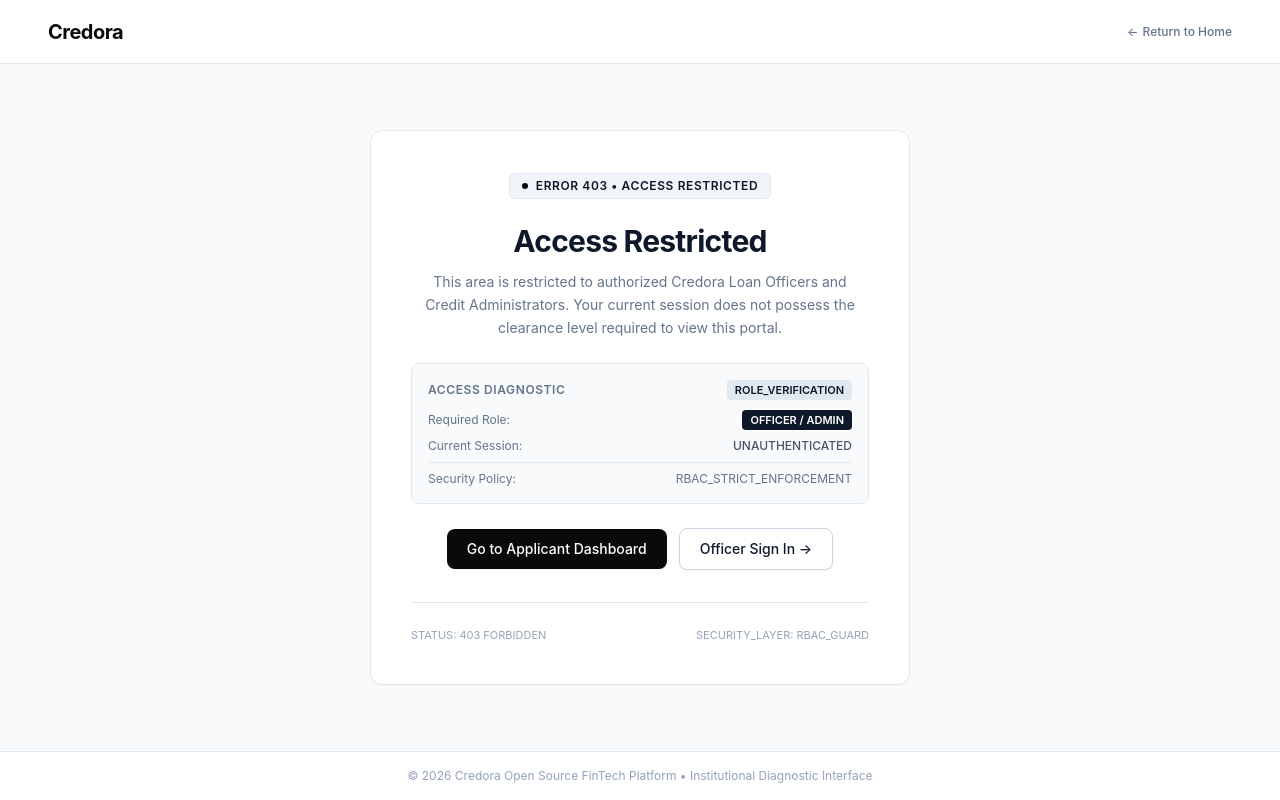
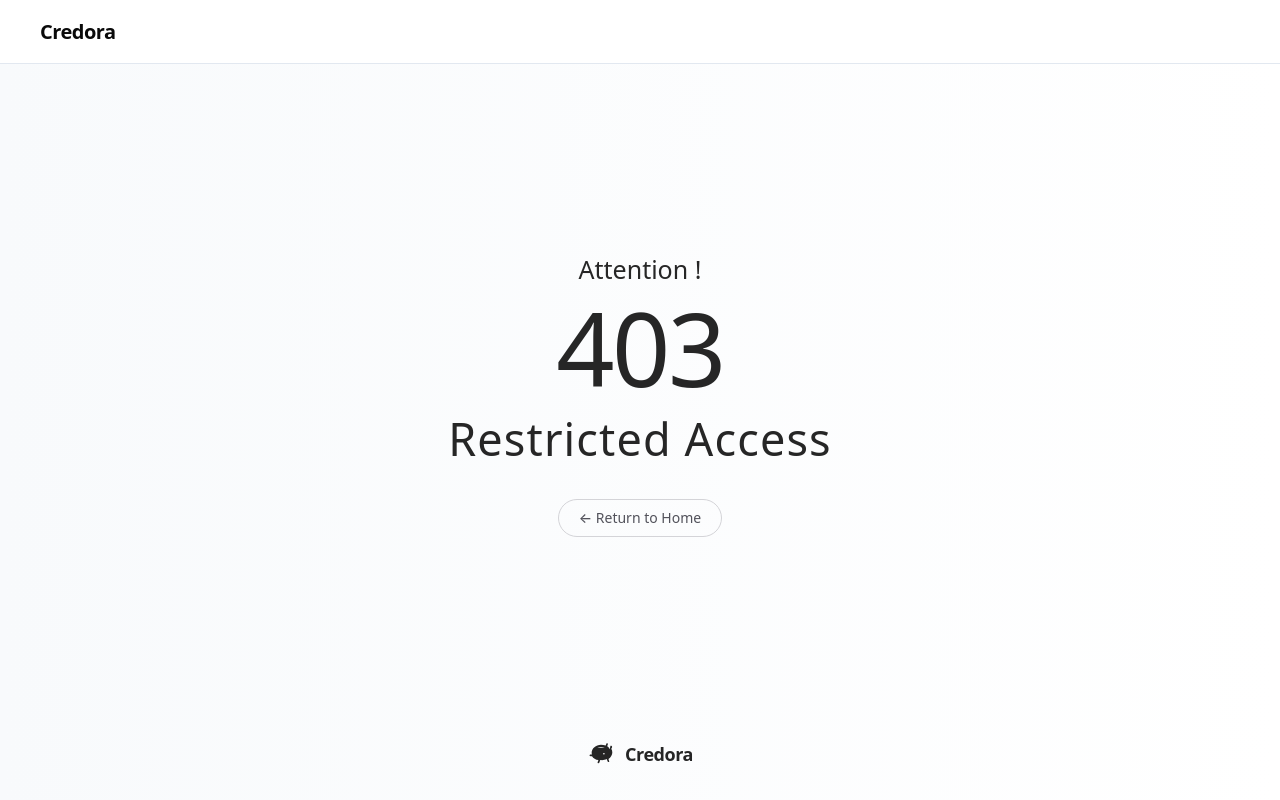
Before and after one commit to Team-Antimatr/Credora, a plain HTML site: page frontend/pages/errors/403.html in a window 1280 px wide. Drawn offline with nearby package versions, Linux system fonts and the light colour scheme; a web font is replaced by a local one.

Commit message:
fix(auth): normalize post-login redirect path and align 403/404 error pages with Figma design

```diff
--- a/frontend/pages/errors/403.html
+++ b/frontend/pages/errors/403.html
@@ -3,111 +3,65 @@
 <head>
   <meta charset="utf-8">
   <meta name="viewport" content="width=device-width, initial-scale=1.0">
-  <title>403 — Access Restricted | Credora</title>
-  <meta name="description" content="Access restricted to authorized Credora Loan Officers and Administrators.">
-  <meta name="keywords" content="Credora, Error 403, Access Restricted, FinTech, Security Policy">
+  <title>403 — Restricted Access | Credora</title>
   <link rel="preconnect" href="https://fonts.googleapis.com">
   <link rel="preconnect" href="https://fonts.gstatic.com" crossorigin="">
-  <link href="https://fonts.googleapis.com/css2?family=Google+Sans+Flex:wght@400;500;600;700&display=swap" rel="stylesheet">
+  <link href="https://fonts.googleapis.com/css2?family=Google+Sans+Flex:wght@300;400;500;600;700&display=swap" rel="stylesheet">
   <script src="https://cdn.tailwindcss.com"></script>
   <style>
     * {
-      font-family: 'Google Sans Flex', -apple-system, BlinkMacSystemFont, sans-serif !important;
+      font-family: 'Google Sans Flex', system-ui, -apple-system, sans-serif !important;
+    }
+    body {
+      background: linear-gradient(90deg, #F8FAFC 0%, #FFFFFF 100%);
+      color: #0A0A0A;
+      -webkit-font-smoothing: antialiased;
     }
   </style>
 </head>
-<body class="min-h-screen flex flex-col bg-[#F8FAFC] text-[#0F172A] antialiased">
+<body class="min-h-screen flex flex-col justify-between">
 
-  <!-- Minimal Top Header -->
-  <header class="w-full bg-white border-b border-[#E2E8F0] h-16 flex items-center px-6 lg:px-12 justify-between sticky top-0 z-30">
-    <a href="../../index.html" class="flex items-center gap-2 text-[#0A0A0A] hover:opacity-90 transition-opacity">
-      <span class="font-['Outfit'] font-bold text-xl tracking-tight text-[#0A0A0A]">Credora</span>
-    </a>
-    <a href="../../index.html" class="text-xs font-medium text-[#64748B] hover:text-[#0A0A0A] transition-colors flex items-center gap-1">
-      <span>←</span>
-      <span>Return to Home</span>
+  <!-- Header (Figma Node 587:270) -->
+  <header class="w-full bg-white border-b border-[#E2E8F0] h-16 flex items-center px-6 sm:px-10 sticky top-0 z-30">
+    <a href="../../index.html" class="flex items-center gap-2.5 text-[#0A0A0A] hover:opacity-90 transition-opacity">
+      <span class="font-bold text-xl tracking-tight text-[#0A0A0A]">Credora</span>
     </a>
   </header>
 
-  <!-- 403 Diagnostic Content -->
-  <main class="flex-1 flex items-center justify-center p-6">
-    <div class="w-full max-w-[540px] bg-white border border-[#E2E8F0] rounded-xl p-8 sm:p-10 text-center shadow-[0_1px_3px_rgba(0,0,0,0.02)]">
+  <!-- 403 Center Message (Figma Node 587:269) -->
+  <main class="flex-1 flex flex-col items-center justify-center text-center px-4 py-12">
+    <!-- Attention ! -->
+    <p class="text-[25px] font-medium text-black/85 leading-normal mb-1">
+      Attention !
+    </p>
 
-      <!-- Diagnostic Tag -->
-      <div class="inline-flex items-center gap-2 px-3 py-1 rounded-md bg-[#F1F5F9] border border-[#E2E8F0] mb-6">
-        <span class="w-1.5 h-1.5 rounded-full bg-[#0A0A0A]"></span>
-        <span class="font-['JetBrains_Mono'] text-xs font-semibold text-[#0F172A] tracking-wider uppercase">
-          ERROR 403 • ACCESS RESTRICTED
-        </span>
-      </div>
+    <!-- 403 -->
+    <h1 class="text-[96px] sm:text-[102px] font-medium text-black/85 leading-none tracking-tight my-1 select-none">
+      403
+    </h1>
 
-      <!-- Main Headline -->
-      <h1 class="font-['Outfit'] text-2xl sm:text-3xl font-bold text-[#0F172A] tracking-tight mb-3">
-        Access Restricted
-      </h1>
+    <!-- Restricted Access -->
+    <p class="text-[36px] sm:text-[45px] font-light text-black/85 leading-tight tracking-wide mt-2">
+      Restricted Access
+    </p>
 
-      <!-- Informative Subtext -->
-      <p class="text-sm text-[#64748B] leading-relaxed max-w-[440px] mx-auto mb-6">
-        This area is restricted to authorized Credora Loan Officers and Credit Administrators. Your current session does not possess the clearance level required to view this portal.
-      </p>
-
-      <!-- Monochrome Role Diagnostic Box -->
-      <div class="my-6 p-4 rounded-lg bg-[#F8FAFC] border border-[#E2E8F0] text-left">
-        <div class="flex items-center justify-between text-xs font-['JetBrains_Mono'] text-[#64748B] mb-2.5">
-          <span class="font-semibold uppercase tracking-wider">Access Diagnostic</span>
-          <span class="px-2 py-0.5 rounded bg-[#E2E8F0] text-[#0F172A] font-semibold text-[11px]">ROLE_VERIFICATION</span>
-        </div>
-        <div class="text-xs font-['JetBrains_Mono'] text-[#0F172A] space-y-2">
-          <div class="flex justify-between items-center">
-            <span class="text-[#64748B]">Required Role:</span>
-            <span class="font-semibold px-2 py-0.5 bg-[#0F172A] text-white rounded text-[11px]">OFFICER / ADMIN</span>
-          </div>
-          <div class="flex justify-between items-center">
-            <span class="text-[#64748B]">Current Session:</span>
-            <span class="font-medium text-[#475569] uppercase" id="currentSessionRole">APPLICANT</span>
-          </div>
-          <div class="flex justify-between items-center border-t border-[#E2E8F0] pt-2 mt-1">
-            <span class="text-[#64748B]">Security Policy:</span>
-            <span class="text-[#64748B]">RBAC_STRICT_ENFORCEMENT</span>
-          </div>
-        </div>
-      </div>
-
-      <!-- Recovery Actions -->
-      <div class="flex flex-col sm:flex-row items-center justify-center gap-3">
-        <a href="../app/dashboard.html" class="w-full sm:w-auto inline-flex items-center justify-center gap-2 px-5 py-2.5 bg-[#0A0A0A] hover:bg-[#1E293B] text-white text-sm font-medium rounded-lg transition-colors shadow-sm">
-          <span>Go to Applicant Dashboard</span>
-        </a>
-        <a href="../admin/admin-login.html" class="w-full sm:w-auto inline-flex items-center justify-center gap-2 px-5 py-2.5 bg-white hover:bg-[#F8FAFC] text-[#0F172A] border border-[#CBD5E1] text-sm font-medium rounded-lg transition-colors shadow-sm">
-          <span>Officer Sign In →</span>
-        </a>
-      </div>
-
-      <!-- System Diagnostic Metadata -->
-      <div class="mt-8 pt-6 border-t border-[#E2E8F0] flex items-center justify-between text-[11px] font-['JetBrains_Mono'] text-[#94A3B8]">
-        <span>STATUS: 403 FORBIDDEN</span>
-        <span>SECURITY_LAYER: RBAC_GUARD</span>
-      </div>
-
+    <!-- Subtle return link -->
+    <div class="mt-8">
+      <a href="../../index.html" class="inline-flex items-center gap-2 text-sm font-medium text-zinc-600 hover:text-black transition-colors border border-zinc-300 hover:border-black rounded-full px-5 py-2">
+        <span>← Return to Home</span>
+      </a>
     </div>
   </main>
 
-  <!-- Minimal Single-Line Footer -->
-  <footer class="w-full bg-white border-t border-[#E2E8F0] py-4 text-center">
-    <p class="text-xs text-[#94A3B8]">
-      © 2026 Credora Open Source FinTech Platform • Institutional Diagnostic Interface
-    </p>
+  <!-- Bottom Brand (Figma Node 587:274) -->
+  <footer class="w-full flex items-center justify-center pb-8 pt-4">
+    <a href="../../index.html" class="inline-flex items-center gap-2.5 opacity-85 hover:opacity-100 transition-opacity">
+      <svg class="w-7 h-7 text-black" viewBox="0 0 24 24" fill="currentColor">
+        <path d="M19.5 8c-.4-1.2-1.2-2.1-2.2-2.7l.6-1.6c.1-.4 0-.8-.4-.9-.4-.1-.8 0-.9.4l-.6 1.6C14.7 4.3 13.3 4 12 4c-4.4 0-8 3.1-8 7 0 .5.1 1 .2 1.4H3c-.4 0-.8.3-.8.7s.3.8.8.8h1.3c1.1 1.7 3.1 3 5.5 3.3l-.7 1.8c-.1.4 0 .8.4.9h.3c.3 0 .6-.2.7-.4l.9-2.3c.5 0 .9.1 1.4.1 1.5 0 2.9-.4 4.1-1l.8 2.1c.1.3.4.4.6.4h.3c.4-.1.6-.5.4-.9l-.6-1.6c2-1.3 3.3-3.3 3.3-5.5 0-1.1-.3-2.2-.9-3.2.3-.4.6-.8.7-1.3.1-.4 0-.9-.3-1.1-.3-.3-.7-.4-1.1-.2zM12 6c1.2 0 2.3.3 3.2.7H8.8c.9-.4 2-.7 3.2-.7zm2.5 6.5c-.4 0-.7-.3-.7-.7s.3-.7.7-.7.7.3.7.7-.3.7-.7.7z"/>
+      </svg>
+      <span class="font-bold text-lg text-black tracking-tight">Credora</span>
+    </a>
   </footer>
-
-  <script>
-    (function() {
-      var role = localStorage.getItem('credora_user_role');
-      var roleEl = document.getElementById('currentSessionRole');
-      if (roleEl) {
-        roleEl.textContent = role ? role.toUpperCase() : 'UNAUTHENTICATED';
-      }
-    })();
-  </script>
 
 </body>
 </html>
```
Also changed, not shown: frontend/403.html (+42 -44 lines), frontend/404.html (+41 -43 lines), frontend/pages/app/login.html (+8 -0 lines), frontend/pages/errors/404.html (+39 -54 lines), frontend/public/assets/js/core/auth.js (+17 -3 lines).
